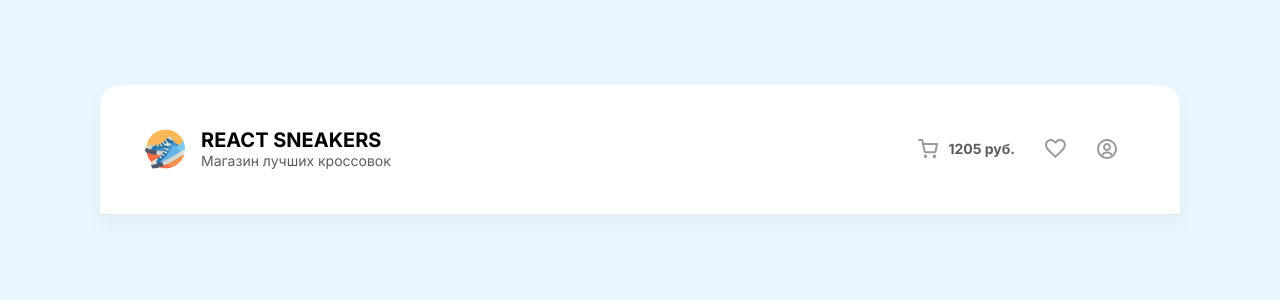
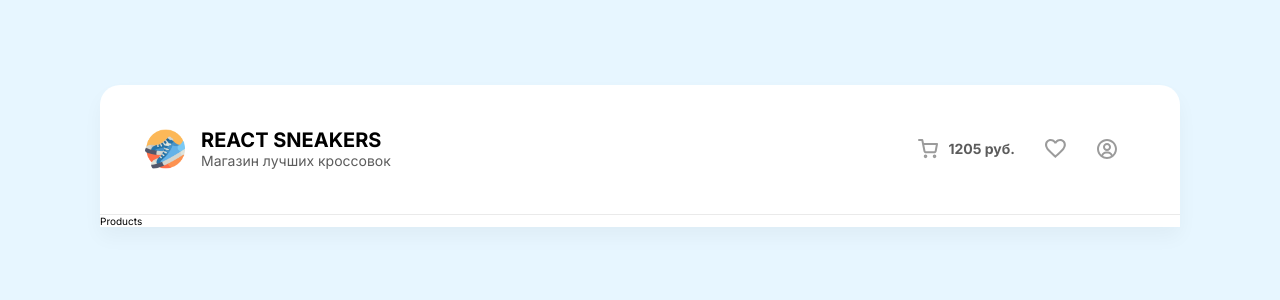
Before and after one commit to studstone/sneakers, a React (Create React App) app: page / in a window 1280 px wide. Shown: the top 300 px of the page. Built offline with nearby package versions, Linux system fonts and the light colour scheme.

Commit message:
create Products

```diff
--- a/src/App.js
+++ b/src/App.js
@@ -1,5 +1,6 @@
 import React from "react";
 import NavBar from "./Components/NavBar/NavBar";
+import Products from "./Components/Products/Products";
 import GlobalStyle, { Wrapper } from "./Components/Styled/GlobalStyle";
 import './style/index.scss';
 
@@ -8,6 +9,7 @@ const App = () => (
         <GlobalStyle />
         <Wrapper>
             <NavBar />
+            <Products />
         </Wrapper>
     </>
 );
--- a/src/Components/NavBar/NavBar.jsx
+++ b/src/Components/NavBar/NavBar.jsx
@@ -1,7 +1,7 @@
 import React from 'react';
 import Cart from './Cart';
 import Heart from './Heart';
-import { DescriptionTitle, Header, HeaderTitle, Logo, TitleWrapper, TotalPrice } from './StyleNavbar';
+import { DescriptionTitle, Header, HeaderTitle, Logo, TitleWrapper, TotalPrice } from './styles/StyleNavbar';
 import User from './User';
 
 const NavBar = () => (
--- a/src/Components/NavBar/StyleNavbar.jsx
+++ b/src/Components/NavBar/styles/StyleNavbar.jsx
@@ -1,5 +1,5 @@
 import styled from "styled-components";
-import { variable } from "../Styled/Variable";
+import { variable } from "../../Styled/Variable";
 
 export const Header = styled.header`
     display: flex;
--- /dev/null
+++ b/src/Components/Products/Products.jsx
@@ -0,0 +1,10 @@
+import React from 'react';
+
+const Products = () => {
+    console.log();
+    return (
+        <div>Products</div>
+    );
+};
+
+export default Products;
```
